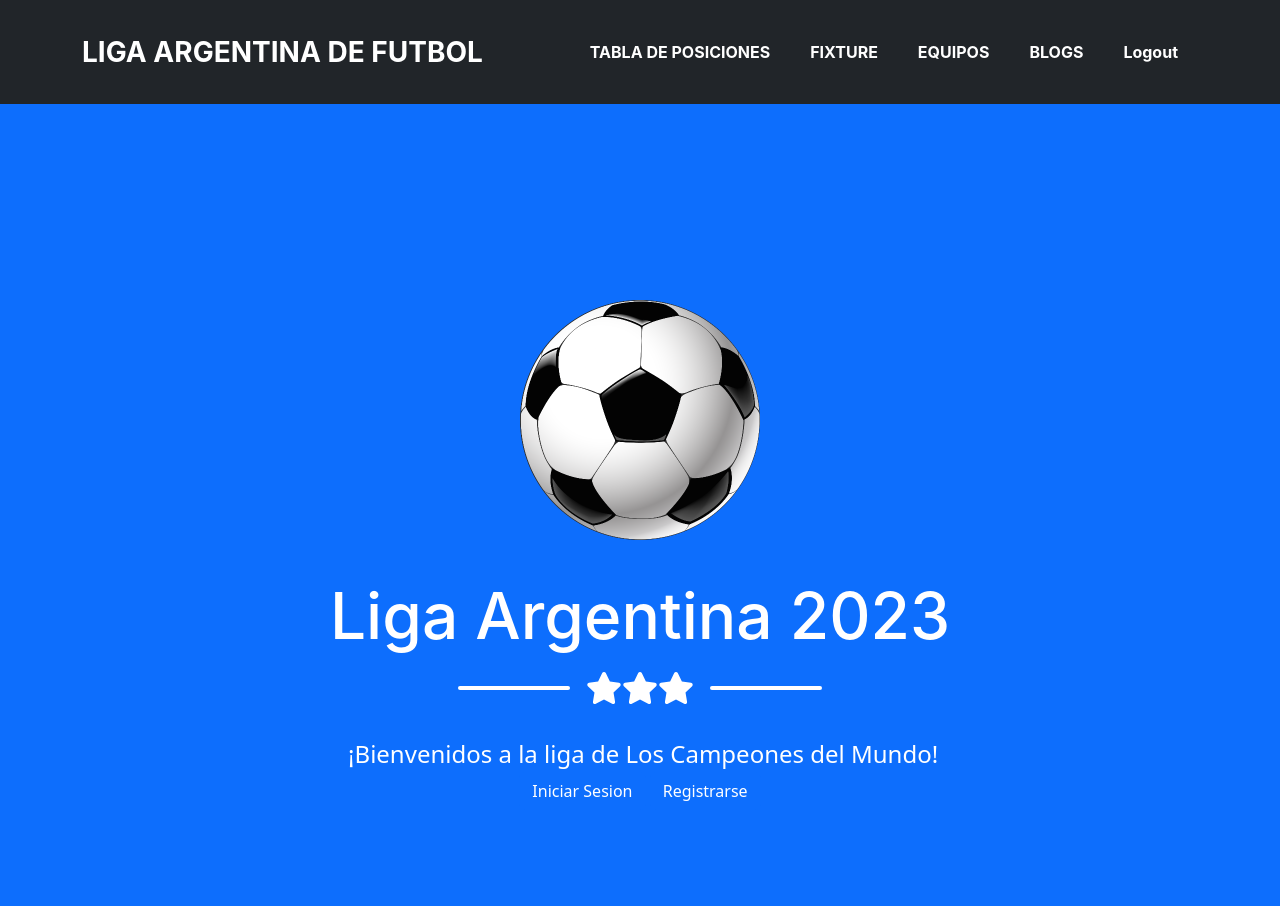
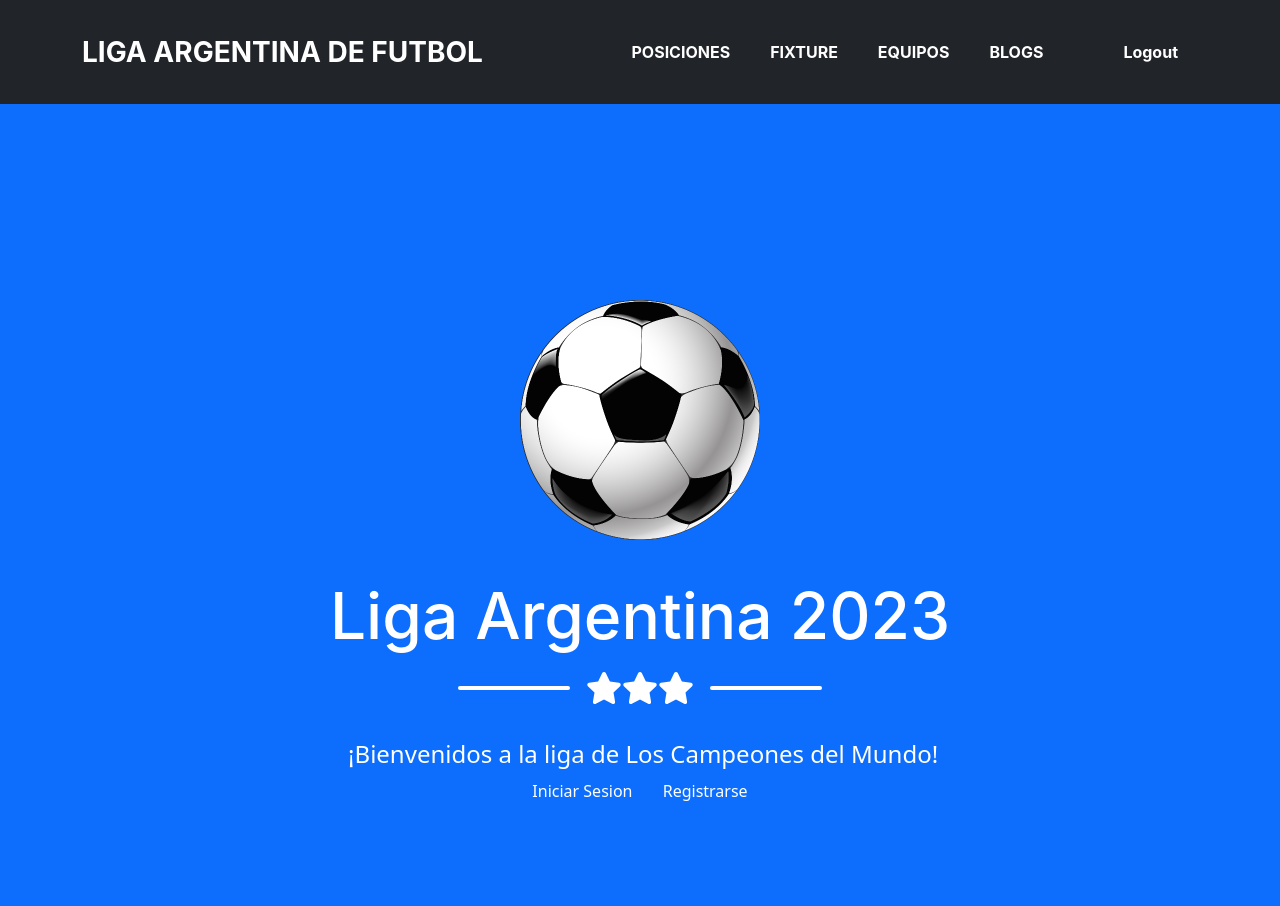
Before and after one commit to FabianFrias25/ProyectoFinalFriasFabian, a Django app: page /AppFutbolArg/inicio/ in a window 1280 px wide. Run offline with Django 4.2, Linux system fonts and the light colour scheme; some libraries are stand-ins or nearby versions; some web fonts are replaced.

Commit message:
Inicio, perfil

```diff
--- a/AppFutbolArg/templates/AppFutbolArg/Inicio.html
+++ b/AppFutbolArg/templates/AppFutbolArg/Inicio.html
@@ -21,10 +21,11 @@
                 <button class="navbar-toggler navbar-toggler-right font-weight-bold bg-primary text-white rounded" type="button" data-toggle="collapse" data-target="#navbarResponsive" aria-controls="navbarResponsive" aria-expanded="false" aria-label="Toggle navigation">Menu <i class="fas fa-bars"></i></button>
                 <div class="collapse navbar-collapse" id="navbarResponsive">
                     <ul class="navbar-nav ml-auto">
-                        <li class="nav-item mx-0 mx-lg-1"><a class="nav-link py-3 px-0 px-lg-3 rounded js-scroll-trigger" href="{% url 'Posiciones' %}">TABLA DE POSICIONES</a></li>
+                        <li class="nav-item mx-0 mx-lg-1"><a class="nav-link py-3 px-0 px-lg-3 rounded js-scroll-trigger" href="{% url 'Posiciones' %}">POSICIONES</a></li>
                         <li class="nav-item mx-0 mx-lg-1"><a class="nav-link py-3 px-0 px-lg-3 rounded js-scroll-trigger" href="{% url 'Fixture' %}">FIXTURE</a></li>
                         <li class="nav-item mx-0 mx-lg-1"><a class="nav-link py-3 px-0 px-lg-3 rounded js-scroll-trigger" href="{% url 'Equipos' %}">EQUIPOS</a></li>
                         <li class="nav-item mx-0 mx-lg-1"><a class="nav-link py-3 px-0 px-lg-3 rounded js-scroll-trigger" href="{% url 'Blogs' %}">BLOGS</a></li>
+                        <li class="nav-item mx-0 mx-lg-1"><a class="nav-link py-3 px-0 px-lg-3 rounded js-scroll-trigger" href="{% url 'perfil' %}">{{user.username}}</a></li>
                         <li class="nav-item mx-0 mx-lg-1"><a class="nav-link py-3 px-0 px-lg-3 rounded js-scroll-trigger" href="{% url 'logout' %}">Logout</a></li>
                     </ul>
                 </div>
```
Also changed, not shown: db.sqlite3.
